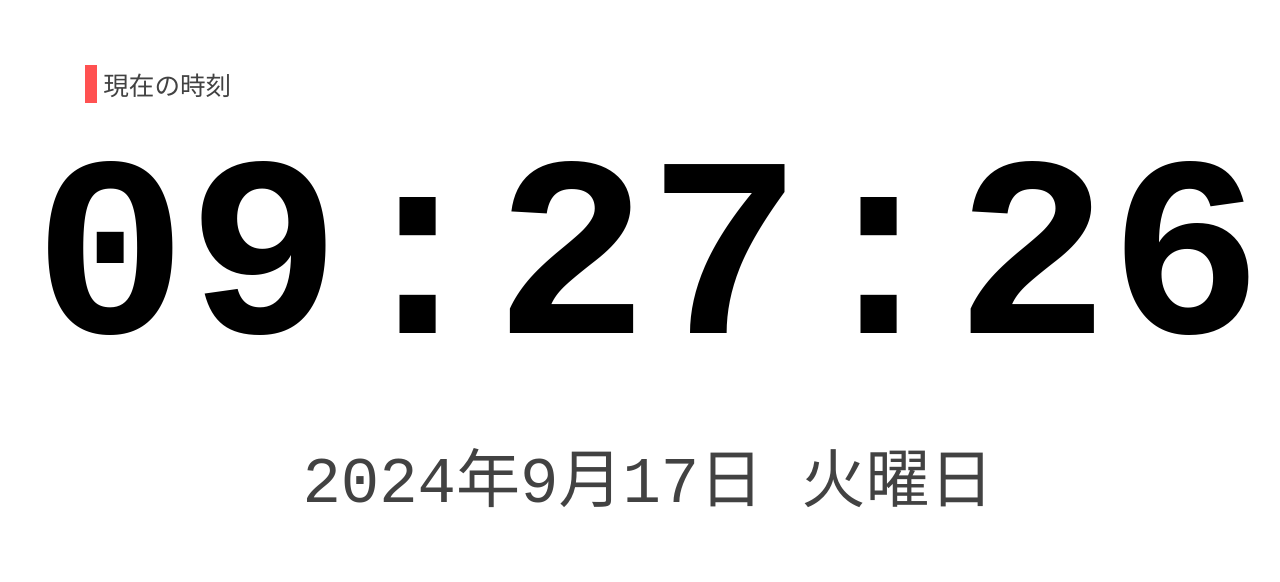
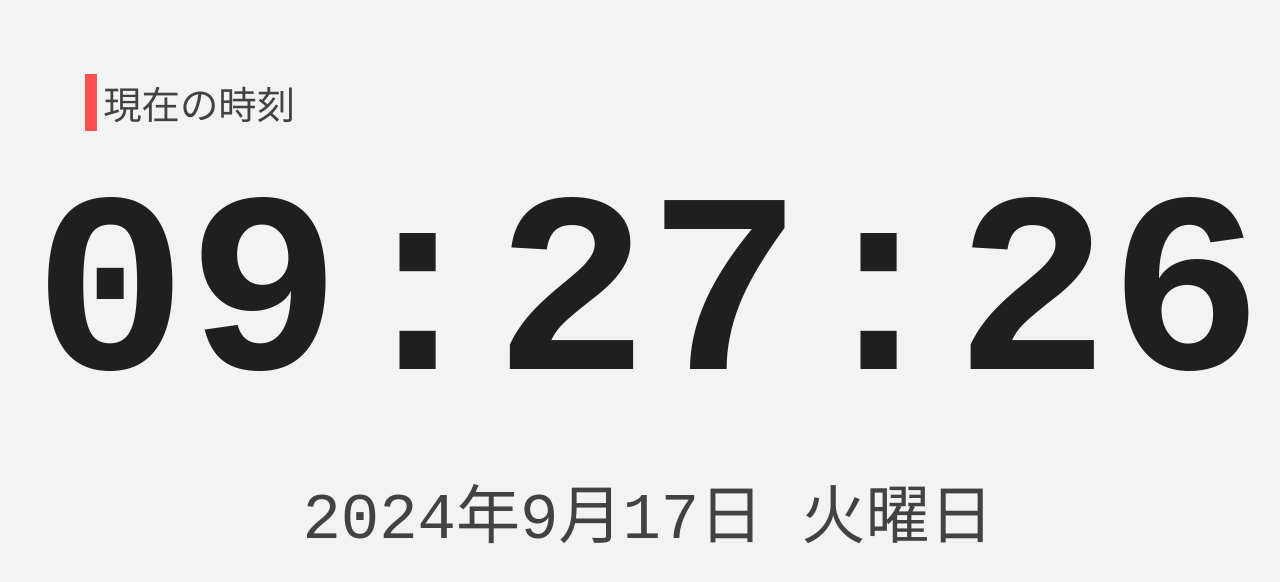
Before and after one commit to sio-sazanami/big_clock, a plain HTML site: page index.html in a window 1280 px wide. Drawn offline with Linux system fonts and the light colour scheme; a web font is replaced by a local one.

Commit message:
the commit

```diff
--- a/index.html
+++ b/index.html
@@ -2,7 +2,7 @@
 <html>
 <head>
     <meta charset="utf-8" />
-    <title>おおきな時計</title>
+    <title>big_clock</title>
     <script type="text/javascript" src="script.js"></script>
     <link rel="stylesheet" type="text/css" href="style.css" />
     <link rel="preconnect" href="https://fonts.googleapis.com">
--- a/style.css
+++ b/style.css
@@ -1,5 +1,5 @@
 body {
-    background-color: #ffffff;
+    background-color: #f3f3f3;
 }
 .titleblock{
     display: grid;
@@ -11,8 +11,8 @@ h1{
     padding-left: 0.5vw;
     color: #424242;
     font-family: "M PLUS 1 Code", monospace;
-    font-weight: 300;
-    font-size: 2vw;
+    font-weight: 400;
+    font-size: 3vw;
 }
 .content-float{
     width: 90vw;
@@ -31,6 +31,7 @@ h1{
     place-content: center;
 }
 #realtime{
+    color: #1f1f1f;
     font-weight: bolder;
     font-size: 20vw;
     font-weight: bold;
```
